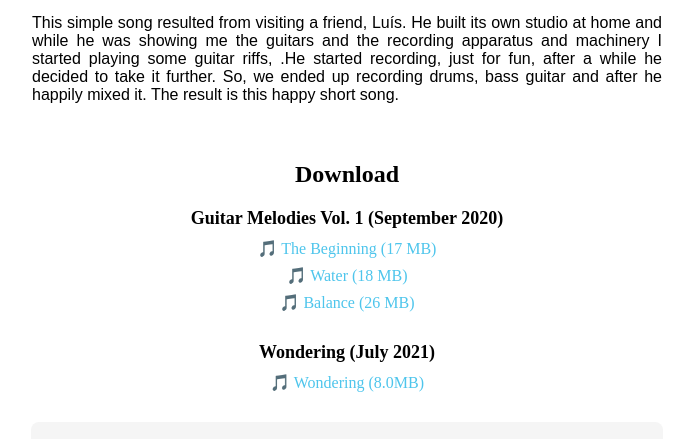
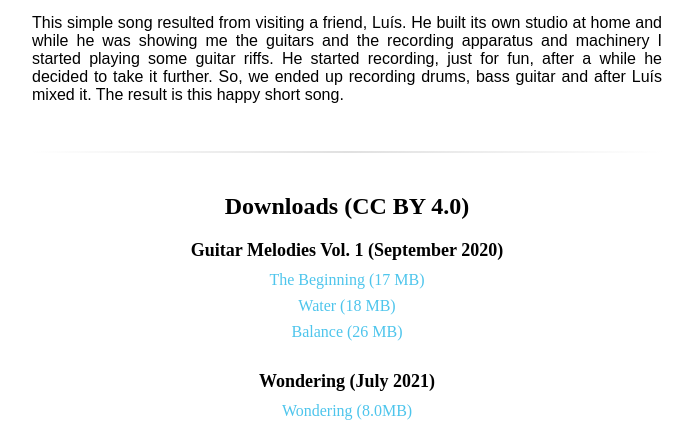
Before and after one commit to davidsbatista/chilosopher.com, a plain HTML site: page index.html in a window 1280 px wide. Shown: the part 1381-1820 px from the top of the page, without its empty margins (293-986 px from the left). Drawn offline with Linux system fonts and the light colour scheme.

Commit message:
improvments

```diff
--- a/index.html
+++ b/index.html
@@ -75,31 +75,34 @@
     <tr>
 			<td style="vertical-align: middle;">
         <div>
-				<p>This simple song resulted from visiting a friend, Luís. He built its own studio at home and while he was showing me the guitars and the recording apparatus and machinery I started playing some guitar riffs,
-					  .He started recording, just for fun, after a while he decided to take it further. So, we ended up recording drums, bass guitar and after he happily mixed it. The result is this happy short song.</p>
+				<p>This simple song resulted from visiting a friend, Luís. He built its own studio at home and while he was showing me the guitars and the recording apparatus and machinery I started playing some guitar riffs.
+					He started recording, just for fun, after a while he decided to take it further. So, we ended up recording drums, bass guitar and after Luís mixed it. The result is this happy short song.</p>
       </div>
 			</td>
 		</tr>
 	</tbody>
 </table>
 
+<!-- Separation Bar -->
+<hr style="width: 50%; margin: 30px auto; border: none; height: 2px; background: linear-gradient(to right, transparent, #ccc, transparent); opacity: 0.6;">
+
 <!-- Downloads Section -->
 <div style="width: 50%; margin: 40px auto; text-align: center;">
-	<h2 style="font-size: 24px; font-weight: bold; margin-bottom: 20px;">Download</h2>
+	<h2 style="font-size: 24px; font-weight: bold; margin-bottom: 20px;">Downloads (CC BY 4.0)</h2>
 
 	<div style="margin-bottom: 30px;">
 		<h3 style="font-size: 18px; font-weight: bold; margin-bottom: 10px;">Guitar Melodies Vol. 1 (September 2020)</h3>
 		<ul style="list-style: none; padding: 0; margin: 10px 0;">
-			<li style="margin: 8px 0;"><a href="https://data.davidsbatista.net/Chilosopher_-_Guitar_Melodies_Vol._1/Chilosopher%20-%20Guitar%20Melodies%20Vol.%201%20-%2001%20The%20Beginning.flac" style="color: #4ec5ec; text-decoration: none; font-size: 16px;">🎵 The Beginning (17 MB)</a></li>
-			<li style="margin: 8px 0;"><a href="https://data.davidsbatista.net/Chilosopher_-_Guitar_Melodies_Vol._1/Chilosopher%20-%20Guitar%20Melodies%20Vol.%201%20-%2002%20Water.flac" style="color: #4ec5ec; text-decoration: none; font-size: 16px;">🎵 Water (18 MB)</a></li>
-			<li style="margin: 8px 0;"><a href="https://data.davidsbatista.net/Chilosopher_-_Guitar_Melodies_Vol._1/Chilosopher%20-%20Guitar%20Melodies%20Vol.%201%20-%2003%20Balance.flac" style="color: #4ec5ec; text-decoration: none; font-size: 16px;">🎵 Balance (26 MB)</a></li>
+			<li style="margin: 8px 0;"><a href="https://data.davidsbatista.net/Chilosopher_-_Guitar_Melodies_Vol._1/Chilosopher%20-%20Guitar%20Melodies%20Vol.%201%20-%2001%20The%20Beginning.flac" style="color: #4ec5ec; text-decoration: none; font-size: 16px;">The Beginning (17 MB)</a></li>
+			<li style="margin: 8px 0;"><a href="https://data.davidsbatista.net/Chilosopher_-_Guitar_Melodies_Vol._1/Chilosopher%20-%20Guitar%20Melodies%20Vol.%201%20-%2002%20Water.flac" style="color: #4ec5ec; text-decoration: none; font-size: 16px;">Water (18 MB)</a></li>
+			<li style="margin: 8px 0;"><a href="https://data.davidsbatista.net/Chilosopher_-_Guitar_Melodies_Vol._1/Chilosopher%20-%20Guitar%20Melodies%20Vol.%201%20-%2003%20Balance.flac" style="color: #4ec5ec; text-decoration: none; font-size: 16px;">Balance (26 MB)</a></li>
 		</ul>
 	</div>
 
 	<div style="margin-bottom: 30px;">
 		<h3 style="font-size: 18px; font-weight: bold; margin-bottom: 10px;">Wondering (July 2021)</h3>
 		<ul style="list-style: none; padding: 0; margin: 10px 0;">
-			<li style="margin: 8px 0;"><a href="https://data.davidsbatista.net/Chilosopher%20-%20Wondering.flac" style="color: #4ec5ec; text-decoration: none; font-size: 16px;">🎵 Wondering (8.0MB)</a></li>
+			<li style="margin: 8px 0;"><a href="https://data.davidsbatista.net/Chilosopher%20-%20Wondering.flac" style="color: #4ec5ec; text-decoration: none; font-size: 16px;">Wondering (8.0MB)</a></li>
 		</ul>
 	</div>
 
@@ -121,7 +124,7 @@
 		For inquiries, collaborations, or just to say hello:
 	</p>
 	<p style="font-size: 18px; color: #2c3e50;">
-		<a href="mailto:contact@chilosopher.com" style="color: #4ec5ec; text-decoration: none;">
+		<a href="mailto:dsbatista@gmail.com" style="color: #4ec5ec; text-decoration: none;">
 			📧 dsbatista@gmail.com
 		</a>
 	</p>
```
